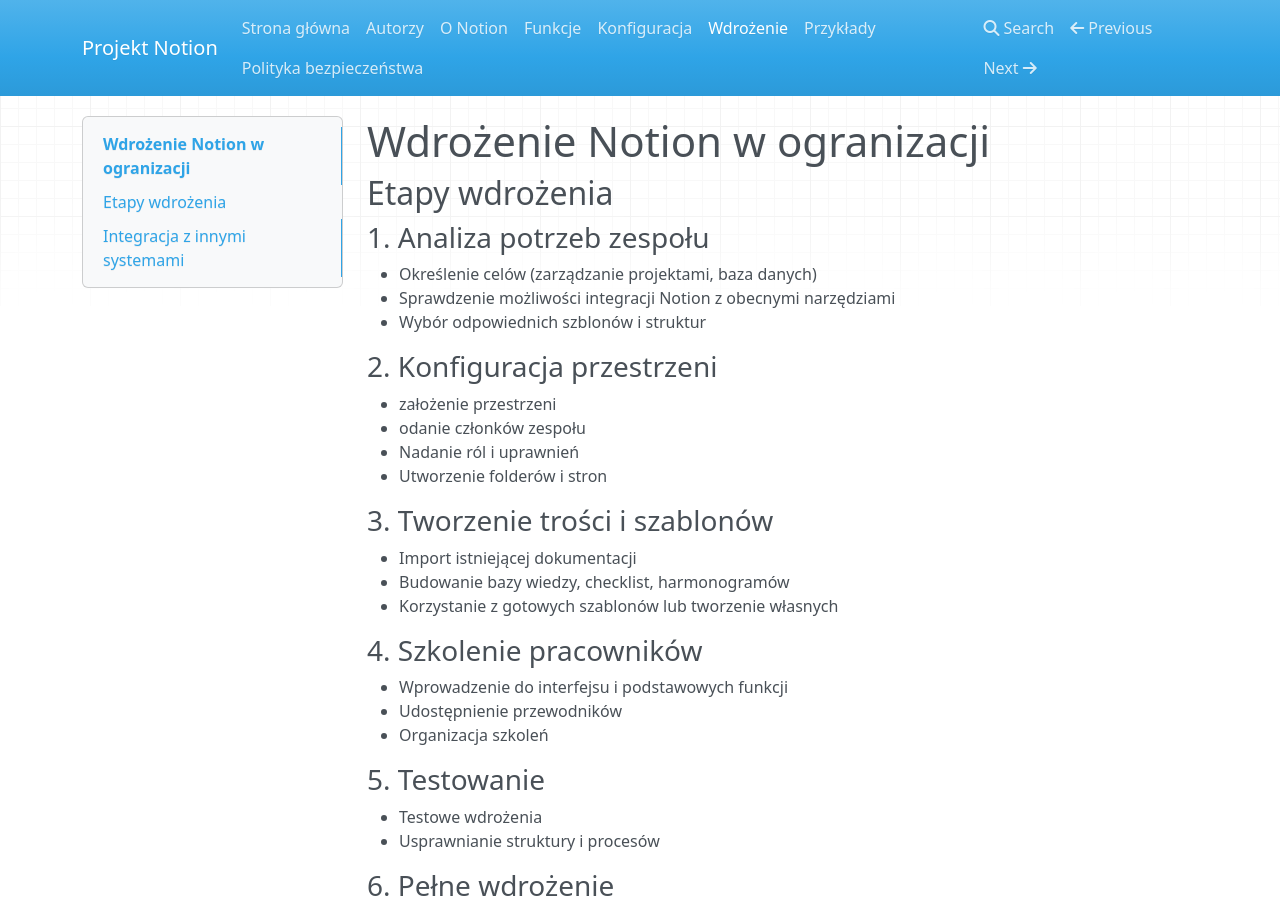
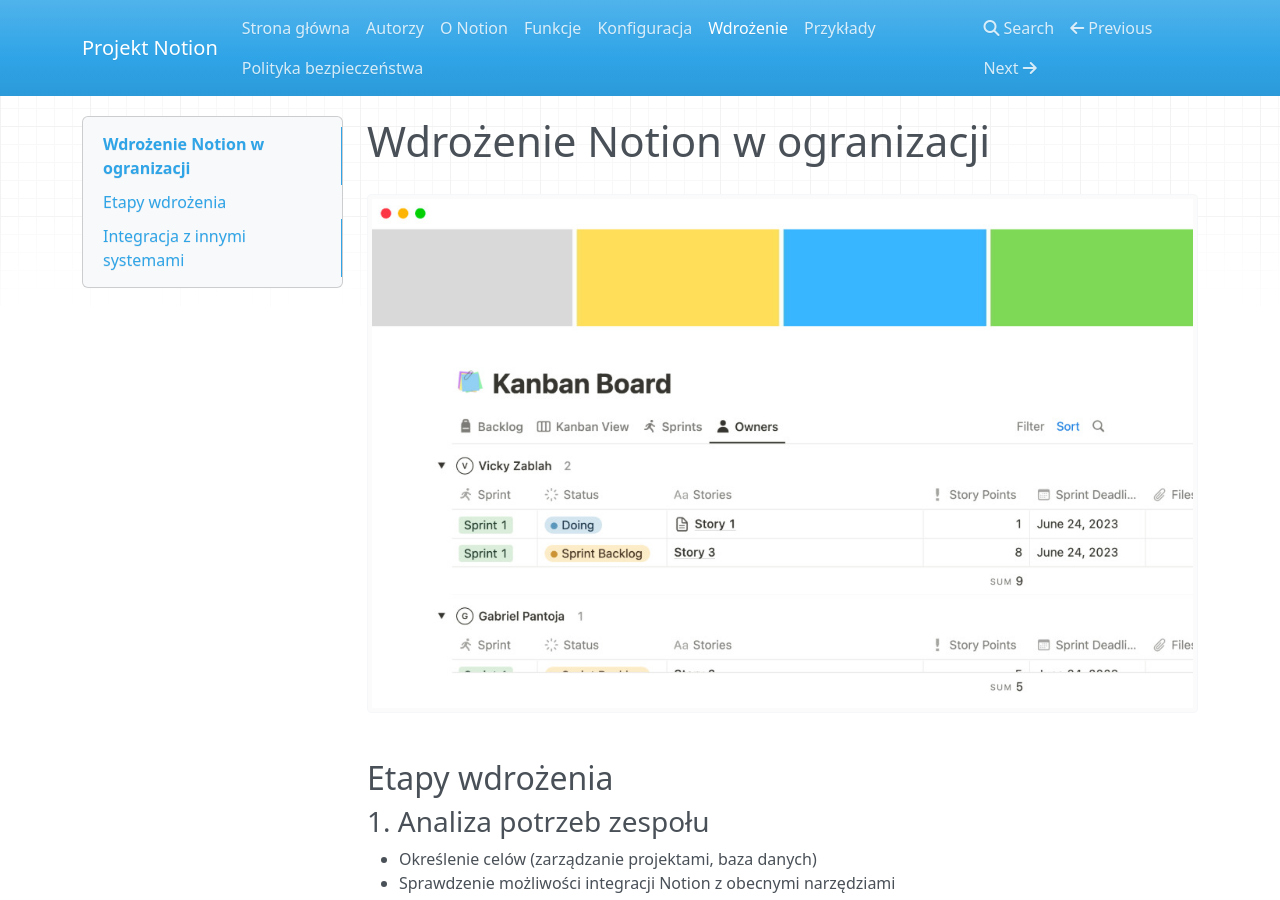
Before and after one commit to gablacna/notion-dev, an MkDocs documentation site: the page built from docs/wdrozenie.md, in a window 1280 px wide and 900 px high. Built offline with MkDocs 1.6.1, drawn with Linux system fonts in a browser that asks for light colours; nearby versions of some CDN libraries.

Commit message:
Update wdrozenie.md

```diff
--- a/docs/wdrozenie.md
+++ b/docs/wdrozenie.md
@@ -1,4 +1,6 @@
 # Wdrożenie Notion w ogranizacji
+
+![](img/wdr.jpg)
 
 ## Etapy wdrożenia
 
```
